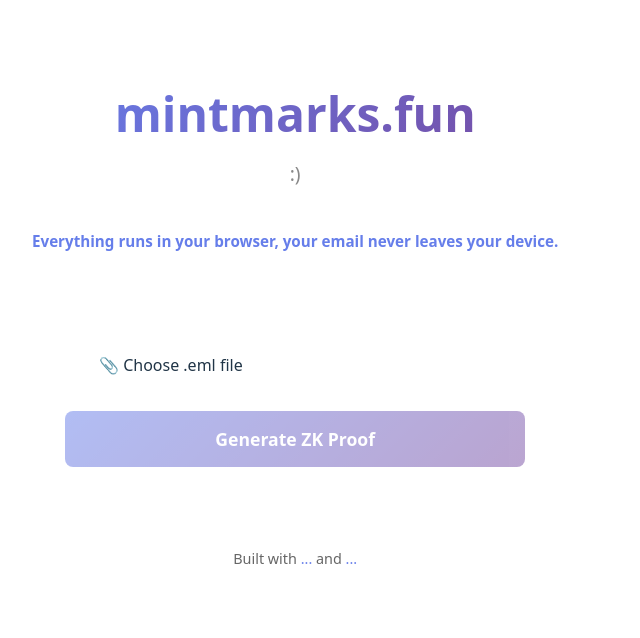
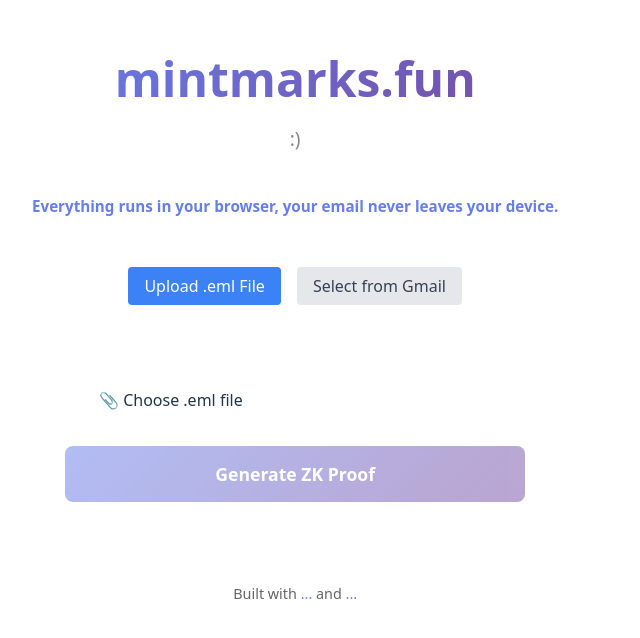
Before and after one commit to 0x471/mintmarks.fun, a React (Vite) app in the folder web/: page / in a window 1280 px wide. Shown: the part 112-750 px from the top of the page, without its empty margins (0-640 px from the left). Built offline with nearby package versions, Linux system fonts and the light colour scheme; no server answers.

Commit message:
feat: integrate Gmail email selection with view toggle

```diff
--- a/web/src/App.tsx
+++ b/web/src/App.tsx
@@ -1,13 +1,18 @@
 import { useState } from 'react';
 import { ProofGenerator, validateEmlFile, type ProofResult } from './lib/proofGenerator';
+import { useAuth } from './contexts/AuthContext';
+import { getEmailRaw, TokenExpiredError } from './services/gmail';
+import { EmailList } from './components/EmailList';
 import './App.css';
 import { Buffer } from 'buffer';
 
 function App() {
+  const { accessToken, login, isAuthenticated, handleTokenExpiration } = useAuth();
   const [file, setFile] = useState<File | null>(null);
   const [loading, setLoading] = useState(false);
   const [result, setResult] = useState<ProofResult | null>(null);
   const [progress, setProgress] = useState('');
+  const [viewMode, setViewMode] = useState<'upload' | 'gmail'>('upload');
 
   const handleFileChange = async (e: React.ChangeEvent<HTMLInputElement>) => {
     if (e.target.files && e.target.files[0]) {
@@ -36,6 +41,59 @@ function App() {
 
       setFile(selectedFile);
       setResult(null);
+    }
+  };
+
+  const handleEmailSelect = async (emailId: string) => {
+    if (!accessToken) {
+      login();
+      return;
+    }
+
+    setLoading(true);
+    setProgress('Fetching email from Gmail...');
+    setResult(null);
+
+    try {
+      // Fetch raw email content
+      const rawEmail = await getEmailRaw(accessToken, emailId);
+
+      // Validate email content
+      const validation = validateEmlFile(rawEmail);
+      if (!validation.valid) {
+        setResult({
+          success: false,
+          error: validation.error,
+        });
+        return;
+      }
+
+      // Convert to buffer
+      const emailBuffer = Buffer.from(rawEmail, 'utf-8');
+
+      // Generate proof
+      const generator = new ProofGenerator();
+      const proofResult = await generator.generateProof(emailBuffer, (status) => {
+        setProgress(status);
+      });
+
+      setResult(proofResult);
+    } catch (error: any) {
+      if (error instanceof TokenExpiredError) {
+        handleTokenExpiration();
+        setResult({
+          success: false,
+          error: 'Session expired. Please sign in again.',
+        });
+      } else {
+        setResult({
+          success: false,
+          error: error.message || 'Unknown error occurred',
+        });
+      }
+    } finally {
+      setLoading(false);
+      setProgress('');
     }
   };
 
@@ -79,7 +137,39 @@ function App() {
           </p>
         </header>
 
-        <div className="upload-section">
+        {/* View mode toggle */}
+        <div style={{ marginBottom: '2rem', display: 'flex', gap: '1rem', justifyContent: 'center' }}>
+          <button
+            onClick={() => setViewMode('upload')}
+            style={{
+              padding: '0.5rem 1rem',
+              backgroundColor: viewMode === 'upload' ? '#3b82f6' : '#e5e7eb',
+              color: viewMode === 'upload' ? 'white' : '#374151',
+              border: 'none',
+              borderRadius: '4px',
+              cursor: 'pointer',
+            }}
+          >
+            Upload .eml File
+          </button>
+          <button
+            onClick={() => setViewMode('gmail')}
+            style={{
+              padding: '0.5rem 1rem',
+              backgroundColor: viewMode === 'gmail' ? '#3b82f6' : '#e5e7eb',
+              color: viewMode === 'gmail' ? 'white' : '#374151',
+              border: 'none',
+              borderRadius: '4px',
+              cursor: 'pointer',
+            }}
+          >
+            Select from Gmail
+          </button>
+        </div>
+
+        {/* File upload view */}
+        {viewMode === 'upload' && (
+          <div className="upload-section">
           <div className="file-input-wrapper">
             <input
               type="file"
@@ -107,7 +197,22 @@ function App() {
               <span>{progress}</span>
             </div>
           )}
-        </div>
+          </div>
+        )}
+
+        {/* Gmail email list view */}
+        {viewMode === 'gmail' && (
+          <div>
+            {!isAuthenticated ? (
+              <div style={{ textAlign: 'center', padding: '2rem' }}>
+                <p>Please sign in with Google to view your emails.</p>
+                <button onClick={login}>Sign in with Google</button>
+              </div>
+            ) : (
+              <EmailList onEmailSelect={handleEmailSelect} />
+            )}
+          </div>
+        )}
 
         {result && (
           <div className={`result ${result.success ? 'success' : 'error'}`}>
```
